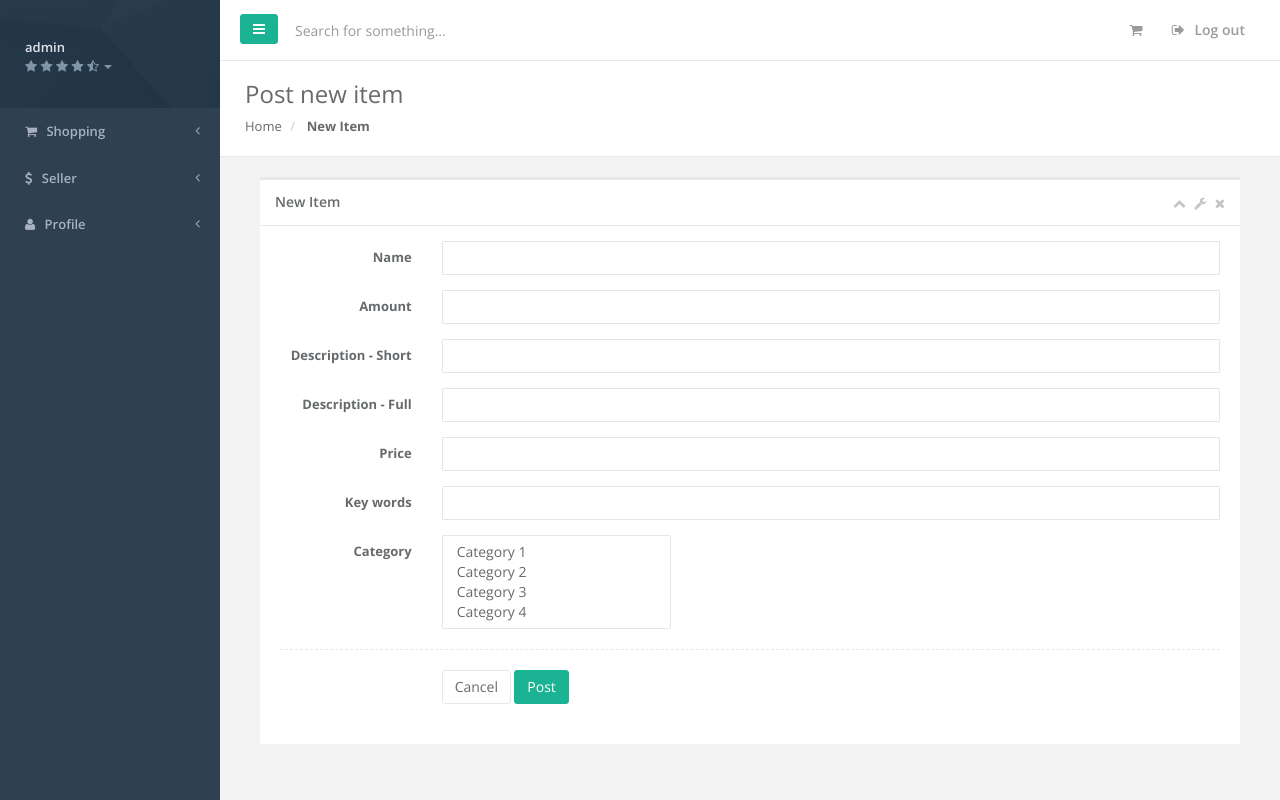
After one commit to C0deZLee/E-Commerce-Demo, a Django app: page /item/new/n/ in a window 1280 px wide. The commit adds this page. Run offline with Django 3.2, Linux system fonts and the light colour scheme; a user stored in the database is signed in; parts of the project's set-up code (start-up, migrations or seed data) failed here and were passed over; some libraries are stand-ins or nearby versions.

Commit message:
post new item

```diff
--- a/HelloWorld/Item/admin.py
+++ b/HelloWorld/Item/admin.py
@@ -17,7 +17,7 @@ class RateAdmin(admin.ModelAdmin):
 
 
 class CategoryAdmin(admin.ModelAdmin):
-	list_display = ['level', 'name']
+	list_display = ['pk', 'level', 'name']
 
 
 class OrderAdmin(admin.ModelAdmin):
--- a/HelloWorld/Item/views.py
+++ b/HelloWorld/Item/views.py
@@ -5,7 +5,7 @@ from django.db.models import Avg, Sum, Q
 from django.views.decorators.http import require_http_methods
 
 from forms import BidForm
-from models import Item, BidItem, Rate
+from models import Item, BidItem, Rate, Category
 # Create your views here.
 
 
@@ -32,6 +32,10 @@ def add_cart_view(request, pk):
 	except (KeyError, Item.DoesNotExist):
 		messages.add_message(request, messages.INFO, "toastr.error('The item you are looking for does not exist', 'Error');")
 		return HttpResponseRedirect('/index/')
+
+	if item.provider == request.user:
+		messages.add_message(request, messages.INFO, "toastr.error('You cannot buy your own item!', 'Error');")
+		return HttpResponseRedirect('/item/id/'+pk)
 
 	request.user.cart.get().items.add(item)
 	request.user.cart.get().save()
@@ -77,13 +81,43 @@ def add_bid_view(request, pk):
 		newbid = request.POST['newbid']
 		item.bid.current_price = newbid
 		item.bid.save()
+
 		request.user.cart.get().items.add(item)
 		request.user.cart.get().save()
-
-
 
 		messages.add_message(request, messages.INFO, "toastr.success('The item is in your cart now', 'Success');")
 		return HttpResponseRedirect('/item/id/'+pk)
 	else:
 		messages.add_message(request, messages.INFO, "toastr.error('Wrong price.', 'Error');")
 		return HttpResponseRedirect('/item/id/'+pk)
+
+
+def add_new_item_view(request):
+	if request.user.is_seller is False:
+		messages.add_message(request, messages.INFO, "toastr.error('You must be a seller to post items', 'Error');")
+		return HttpResponseRedirect('/index')
+
+	if request.method == 'POST':
+		item = Item()
+		try:
+			item.description = request.POST['desl']
+		except:
+			pass
+		try:
+			item.keywords = request.POST['key']
+		except:
+			pass
+		item.amount = request.POST['amount']
+		item.name = request.POST['name']
+		item.bid = None
+		item.category = Category.objects.get(pk=request.POST['cate'])
+		item.description_short = request.POST['dess']
+		item.provider = request.user
+		item.listed_price = request.POST['price']
+
+		try:
+			item.save()
+		except:
+			messages.add_message(request, messages.INFO, "toastr.error('You provided wrong data.', 'Error');")
+
+	return render(request, 'ecommerce/newitem.html')
--- a/HelloWorld/urls.py
+++ b/HelloWorld/urls.py
@@ -34,9 +34,12 @@ urlpatterns = [
 	url(r'^item/$', item_view.list_view, name='item'),
 	url(r'^item/categ/(?P<categ>[0-9]*)/$', auth_view.login_view, name='item_categ'),
 	url(r'^item/id/(?P<pk>[0-9]*)/$', item_view.detail_view, name='item_id'),
+	url(r'^item/new/n/$', item_view.add_new_item_view, name='item_new'),
+
+
+	# Cart
 	url(r'^item/id/(?P<pk>[0-9]*)/addcart$', item_view.add_cart_view, name='item_add_cart'),
 	url(r'^item/id/(?P<pk>[0-9]*)/addbid$', item_view.add_bid_view, name='item_add_bid'),
-
 	url(r'^cart/$', item_view.cart_view, name='item_cart'),
 	url(r'^cart/remove/(?P<pk>[0-9]*)$', item_view.remove_cart_view, name='item_remove_cart'),
 
--- a/templates/component/sidebar.html
+++ b/templates/component/sidebar.html
@@ -34,7 +34,17 @@
                 <li>
                     <a href="#"><i class="fa fa-dollar"></i> <span class="nav-label">Seller</span><span class="fa arrow"></span></a>
                     <ul class="nav nav-second-level collapse">
-                        <li><a href="form_basic.html">Post new</a></li>
+                        <li >
+                        <a href="#">Post new <span class="fa arrow"></span></a>
+                        <ul class="nav nav-third-level collapse in">
+                            <li>
+                                <a href="/item/new/n/">List Item</a>
+                            </li>
+                            <li>
+                                <a href="/item/new/">Bid Item</a>
+                            </li>
+                        </ul>
+                    </li>
                         <li><a href="form_advanced.html">Your Shipping</a></li>
                     </ul>
                 </li>
--- /dev/null
+++ b/templates/ecommerce/newitem.html
@@ -0,0 +1,89 @@
+{% extends 'base.html' %}
+
+{% block content %}
+<div class="row wrapper border-bottom white-bg page-heading">
+    <div class="col-lg-10">
+        <h2>Post new item</h2>
+        <ol class="breadcrumb">
+            <li>
+                <a href="/index/">Home</a>
+            </li>
+
+            <li class="active">
+                <strong>New Item</strong>
+            </li>
+        </ol>
+    </div>
+    <div class="col-lg-2">
+
+    </div>
+</div>
+        <div class="wrapper wrapper-content animated fadeInRight">
+
+    <div class="col-lg-12">
+    <div class="ibox float-e-margins">
+        <div class="ibox-title">
+            <h5>New Item</h5>
+            <div class="ibox-tools">
+                <a class="collapse-link">
+                    <i class="fa fa-chevron-up"></i>
+                </a>
+                <a class="dropdown-toggle" data-toggle="dropdown" href="#">
+                    <i class="fa fa-wrench"></i>
+                </a>
+                <ul class="dropdown-menu dropdown-user">
+                    <li><a href="#">Config option 1</a>
+                    </li>
+                    <li><a href="#">Config option 2</a>
+                    </li>
+                </ul>
+                <a class="close-link">
+                    <i class="fa fa-times"></i>
+                </a>
+            </div>
+        </div>
+        <div class="ibox-content">
+            <form method="post" class="form-horizontal" action="/item/new/n/">
+                            {% csrf_token %}
+
+                <div class="form-group"><label class="col-sm-2 control-label">Name</label>
+                    <div class="col-sm-10"><input id="name" required name="name" type="text" class="form-control"></div>
+                </div>
+                <div class="form-group"><label class="col-sm-2 control-label">Amount</label>
+                    <div class="col-sm-10"><input id="amount" required name="amount" type="text" class="form-control"></div>
+                </div>
+                <div class="form-group"><label class="col-sm-2 control-label">Description - Short</label>
+                    <div class="col-sm-10"><input id="dess" required name="dess" type="text" class="form-control"></div>
+                </div>
+                <div class="form-group"><label class="col-sm-2 control-label">Description - Full</label>
+                    <div class="col-sm-10"><input id="desl" name="desl" type="text" class="form-control"></div>
+                </div>
+                <div class="form-group"><label class="col-sm-2 control-label">Price</label>
+                    <div class="col-sm-10"><input id="price" required name="price" type="text" class="form-control"></div>
+                </div>
+                <div class="form-group"><label class="col-sm-2 control-label">Key words</label>
+                    <div class="col-sm-10"><input id="key" name="key" type="text" class="form-control"></div>
+                </div>
+                <div class="form-group"><label class="col-sm-2 control-label">Category</label>
+                    <div class="col-sm-10">
+                        <div class="col-lg-4 m-l-n"><select id="cate" required name="cate" class="form-control" multiple="">
+                            <option value="1">Category 1</option>
+                            <option value="2">Category 2</option>
+                            <option value="3">Category 3</option>
+                            <option value="4">Category 4</option>
+                        </select></div>
+                    </div>
+                </div>
+                <div class="hr-line-dashed"></div>
+                <div class="form-group">
+                    <div class="col-sm-4 col-sm-offset-2">
+                        <button class="btn btn-white" type="reset">Cancel</button>
+                        <button class="btn btn-primary" type="submit">Post</button>
+                    </div>
+                </div>
+            </form>
+        </div>
+    </div>
+</div>
+        </div>
+{% endblock %}
```
Also changed, not shown: db.sqlite3.
